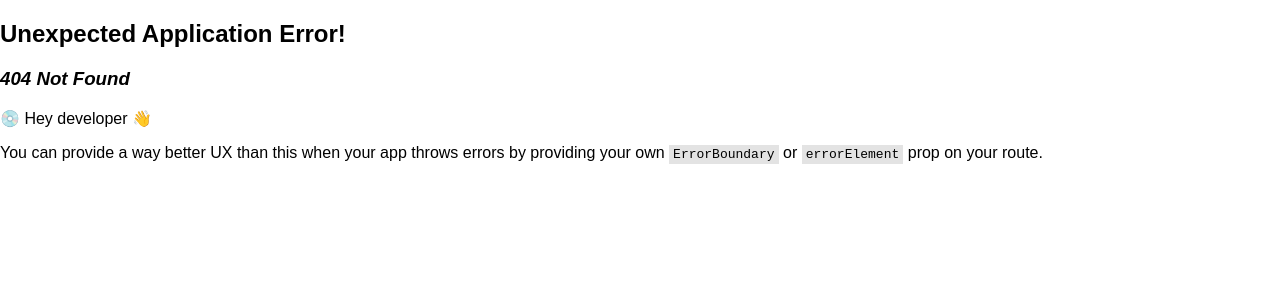
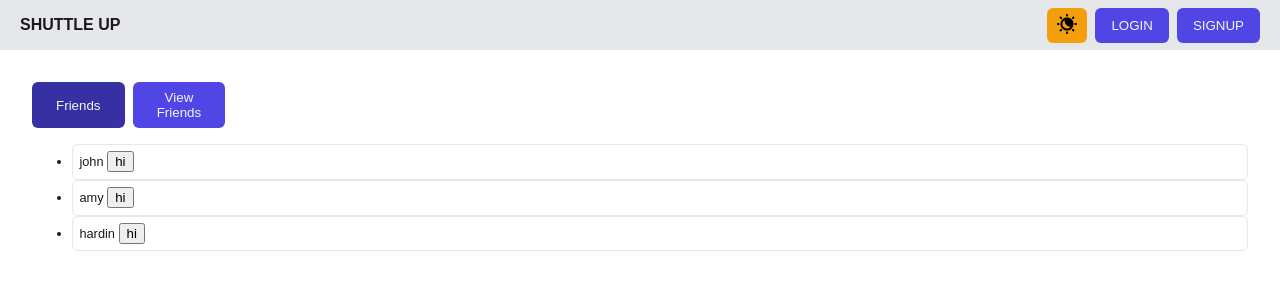
Before and after one commit to pearl174/shuttle-up-frontend, a React (Vite) app: page /friends/1 in a window 1280 px wide. Before the commit this address had no page. Shown: the top 300 px of the page. Built offline with nearby package versions, Linux system fonts and the light colour scheme.

Commit message:
Add friend list display.

```diff
--- /dev/null
+++ b/src/pages/FriendsPage/FriendList.jsx
@@ -0,0 +1,14 @@
+import { useState } from "react";
+
+export default function FriendList() {
+    const [friends, setFriends] = useState(['john', 'amy', 'hardin']);
+    return (
+        <>
+            <ul>
+                {friends.map(friend => (
+                    <li key={friend}>{friend} <button>hi</button></li>
+                ))}
+            </ul>
+        </>
+    )
+}
--- /dev/null
+++ b/src/pages/FriendsPage/FriendRequests.jsx
@@ -0,0 +1,2 @@
+export default function FriendRequests() {
+}
--- /dev/null
+++ b/src/pages/FriendsPage/Friends.css
@@ -0,0 +1,27 @@
+.buttons-friends {
+    display: flex;
+    gap: 0.5em;
+    width: fit-content;
+}
+
+.buttons-friends > button {
+    flex: 1;
+}
+
+.active.primary-btn {
+    background: #3730a3;
+}
+
+.friends-container {
+    display: flex;
+    flex-direction: column;
+    width: 100%;
+    color: var(--text);
+    background-color: var(--bg);
+    padding: 2em 2em;
+}
+
+.friend-list {
+    margin: 0;
+    list-style-type: none;
+}
--- /dev/null
+++ b/src/pages/FriendsPage/Friends.jsx
@@ -0,0 +1,21 @@
+import { useState } from "react";
+import "./Friends.css";
+import FriendList from "./FriendList";
+import FriendRequests from "./FriendRequests";
+
+export default function Friends() {
+    const [mode, setMode] = useState("friends");
+    return (
+        <div className="friends-container">
+            <div className="buttons-friends">
+                <button type="button" onClick={() => setMode("friends")} className={mode === "friends"? "active friends primary-btn":"friends primary-btn"}>
+                    Friends
+                </button>
+                <button type="button" onClick={()=> setMode("view-friends")} className={mode === "view-friends"? "active view-friends primary-btn": "view-friends primary-btn"}>
+                    View Friends
+                </button>
+            </div>
+            {mode === "friends"? <FriendList />:<FriendRequests />}
+        </div>
+    )
+}
--- a/src/routes.jsx
+++ b/src/routes.jsx
@@ -4,6 +4,7 @@ import SignUp from "./pages/SignUp/SignUp.jsx";
 import Login from "./pages/LogIn/LogIn.jsx";
 import Profile from "./pages/Profile/Profile.jsx";
 import PlayMatch from "./pages/PlayMatch/PlayMatch.jsx";
+import Friends from "./pages/FriendsPage/Friends.jsx";
 
 const routes = [
     {
@@ -29,6 +30,10 @@ const routes = [
             {
                 path: "/playMatch",
                 element: <PlayMatch />
+            },
+            {
+                path: "/friends/:username",
+                element: <Friends />
             }
         ]
     }
```
